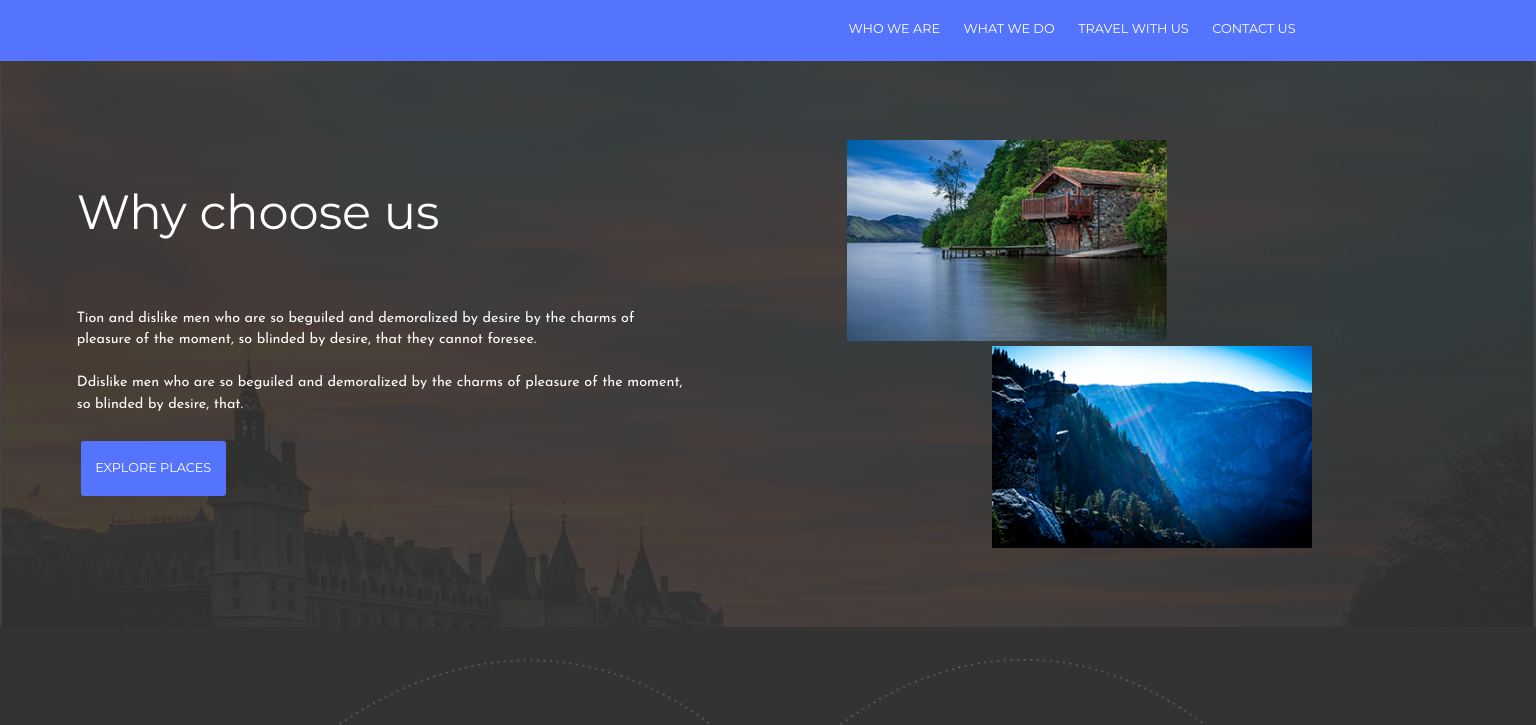
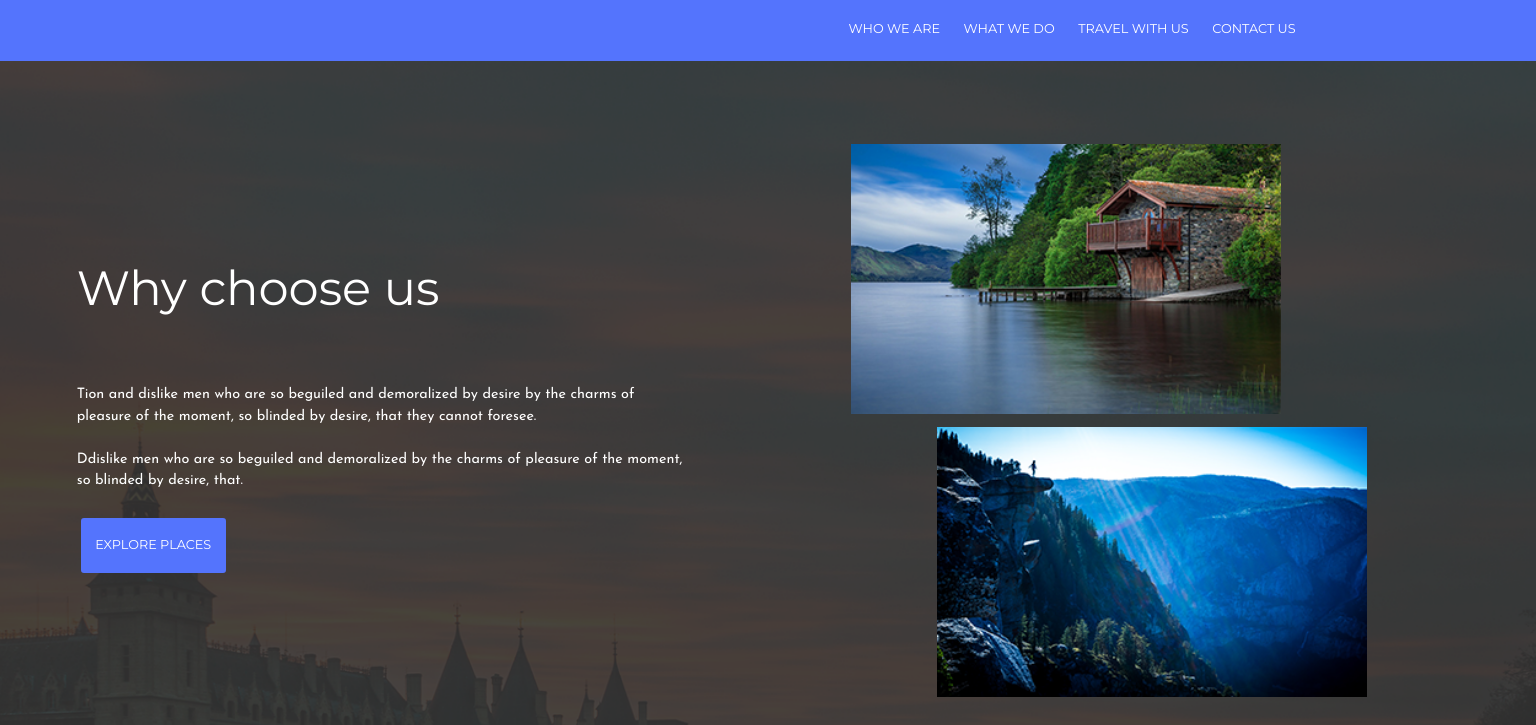
Before and after one commit to Semeniv/Bhromaon, a plain HTML site: page Bhromaon/index.html in a window 1536 px wide. Shown: the part 739-1464 px from the top of the page. Drawn offline with nearby package versions, Linux system fonts and the light colour scheme.

Commit message:
Add files via upload

```diff
--- a/Bhromaon/css/media.css
+++ b/Bhromaon/css/media.css
@@ -20,15 +20,6 @@
   .icons{
     display: none;
   }
-  /*
-  .icons ul{
-    width: 100%;
-    flex-wrap: wrap;
-    justify-content: center;
-  }
-  .icons li{
-    width: 100%;
-  }*/
   .icons-line{
     display: none;
   }
@@ -43,3 +34,8 @@
     align-items: center;
   }
 }
+@media (min-width: 1440px){
+  .choose_us img {
+    width: 70%;
+    margin: 1%;
+}
```
